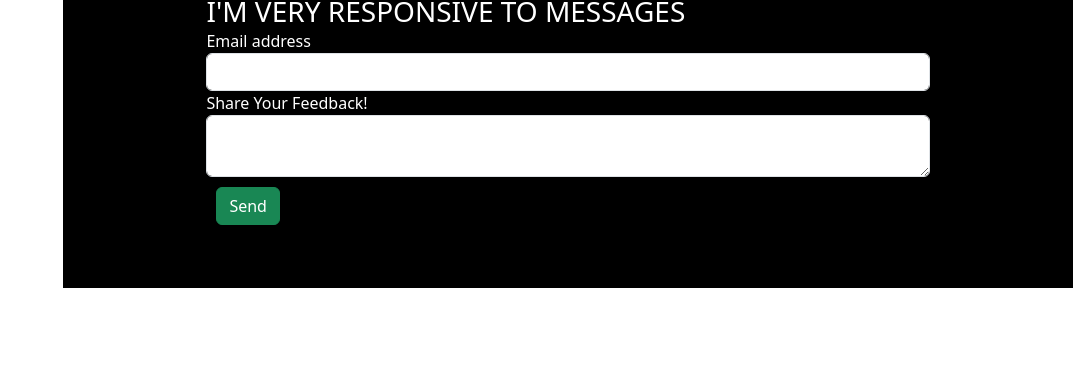
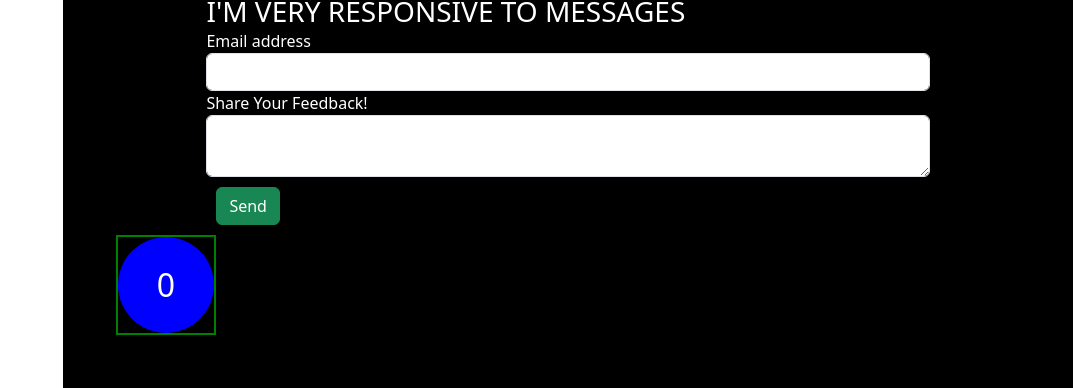
Before and after one commit to sahil28032005/Portfolio-Website, a plain HTML site: page index.html in a window 1280 px wide. Shown: the part 5232-5620 px from the top of the page, without its empty margins (207-1280 px from the left). Before the commit the page ends 5520 px from the top, so only its background shows below. Drawn offline with nearby package versions, Linux system fonts and the light colour scheme; a web font is replaced by a local one.

```diff
--- a/design.css
+++ b/design.css
@@ -629,3 +629,18 @@ img {
 .aside {
     background-color: gray;
 }
+.peopleView{
+    border: 2px solid green;
+    width: 100px;
+    height: 100px;
+}
+.counterDisplayer{
+    width: 100%;
+    height: 100%;
+    background-color: blue;
+    border-radius: 50%;
+    display: flex;
+    justify-content: center;
+    align-items: center;
+    font-size:xx-large;
+}
--- a/index.html
+++ b/index.html
@@ -384,11 +384,17 @@
                     <button type="submit" style="margin: 10px;" class="btn btn-success">Send</button>
                 </form>
             </div>
+            <div class="peopleView">
+                <div class="counterDisplayer">
+
+                </div>
+            </div>
         </div>
         <script src="https://cdn.jsdelivr.net/npm/bootstrap@5.3.0/dist/js/bootstrap.bundle.min.js"
             integrity="sha384-geWF76RCwLtnZ8qwWowPQNguL3RmwHVBC9FhGdlKrxdiJJigb/j/68SIy3Te4Bkz"
             crossorigin="anonymous"></script>
         <script>
+            localStorage.setItem("visitorView",0);
             window.onload = function () {
                 window.scrollTo(0, 20);
             }
@@ -449,6 +455,11 @@
                     this.className += " active";
                 });
             }
+            let element=document.getElementsByClassName("counterDisplayer");
+            for (var i = 0; i < element.length; i++) {
+                element[i].innerHTML = localStorage.getItem("visitorView");
+            }
+
         </script>
         <script src="https://cdnjs.cloudflare.com/ajax/libs/typed.js/2.0.16/typed.umd.js"
             integrity="sha512-+2pW8xXU/rNr7VS+H62aqapfRpqFwnSQh9ap6THjsm41AxgA0MhFRtfrABS+Lx2KHJn82UOrnBKhjZOXpom2LQ=="
```
